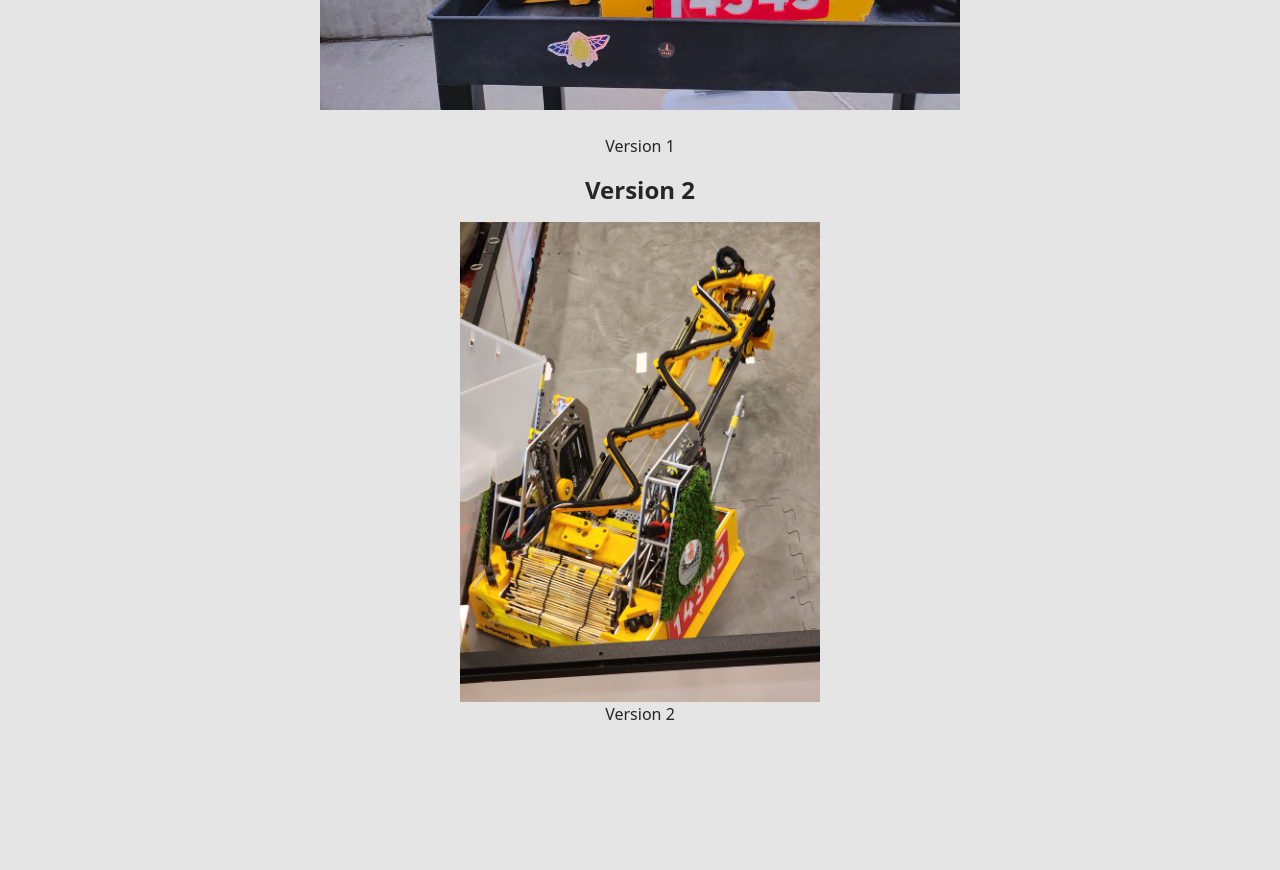
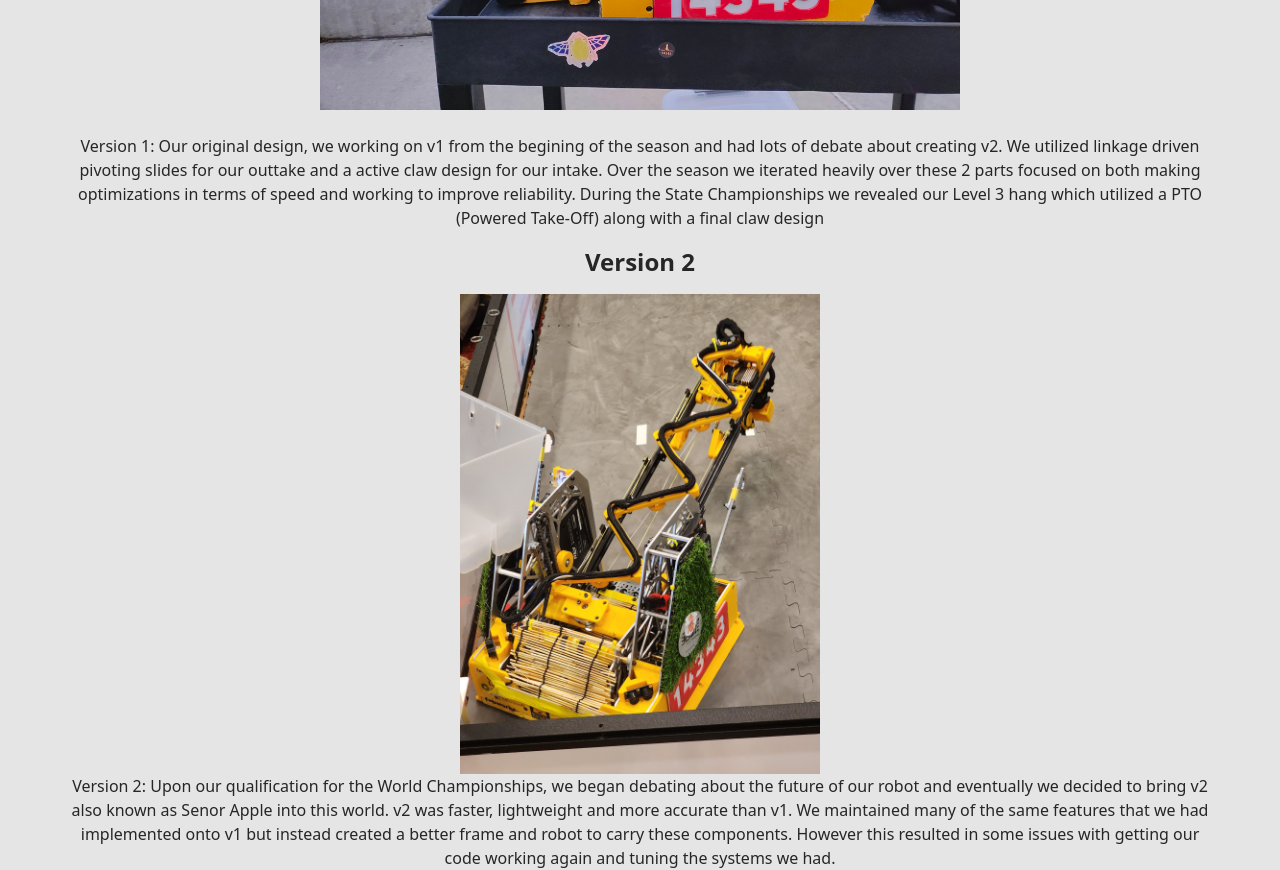
Before and after one commit to brachiotusk/evwebsite-real, a SvelteKit app: page /intothedeep in a window 1280 px wide. Shown: the part 800-1670 px from the top of the page. Before the commit the page ends 1526 px from the top, so only its background shows below. Built offline with nearby package versions, Linux system fonts and the light colour scheme.

Commit message:
Update +page.svelte

```diff
--- a/src/routes/intothedeep/+page.svelte
+++ b/src/routes/intothedeep/+page.svelte
@@ -24,8 +24,11 @@
      changes before becoming the robot you see today.</p><br>
     <h2 class="text-2xl font-semibold">Version 1</h2>
     <img src="{base}/itd1.jpg" class="max-h-[30em] mt-4" alt="The first iteration of the EV robot."><br>
-    <p>Version 1</p>
+    <p>Version 1: Our original design, we working on v1 from the begining of the season and had lots of debate about creating v2. We utilized linkage driven pivoting slides for our outtake and a active claw design for our intake.
+Over the season we iterated heavily over these 2 parts focused on both making optimizations in terms of speed and working to improve reliability. During the State Championships we revealed our Level 3 hang which utilized
+a PTO (Powered Take-Off) along with a final claw design</p>
     <h2 class="text-2xl font-semibold mt-4">Version 2</h2>
     <img src="{base}/itd2.jpg" class="max-h-[30em] mt-4" alt="The second iteration of the EV robot.">
-    <p>Version 2 </p>
+    <p>Version 2: Upon our qualification for the World Championships, we began debating about the future of our robot and eventually we decided to bring v2 also known as Senor Apple into this world. v2 was faster, lightweight and more accurate than v1. We maintained many of the same features that we had implemented onto v1 but instead created a better frame and robot to carry these components.
+However this resulted in some issues with getting our code working again and tuning the systems we had.  </p>
 </PageWrapper>
```
